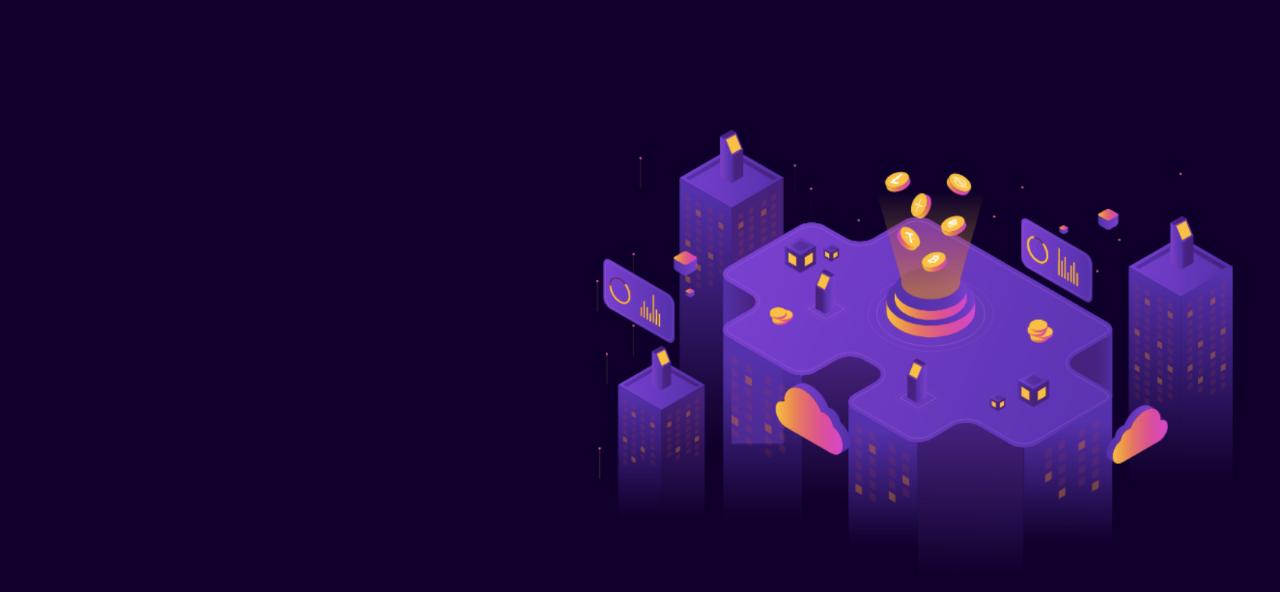
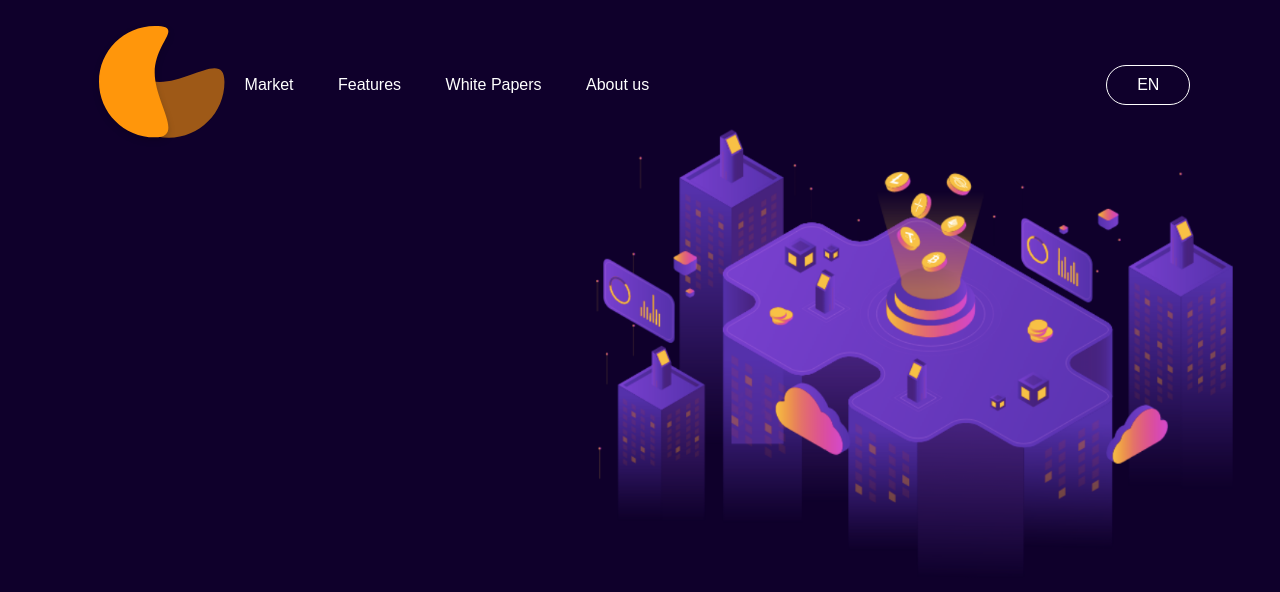
Before and after one commit to Sandunjayasekar/Crypto-website, a plain HTML site: page index.html in a window 1280 px wide. Drawn offline with Linux system fonts and the light colour scheme.

Commit message:
ul styled

```diff
--- a/index.html
+++ b/index.html
@@ -9,7 +9,16 @@
 <body>
 
     <div class="container">
-
+        <nav>
+            <img src="images/logo.png" class="logo">
+            <ul>
+                <li><a href="#">Market</a></li>
+                <li><a href="#"></a>Features</li>
+                <li><a href="#"></a>White Papers</li>
+                <li><a href="#"></a>About us</li>
+            </ul>
+            <a href="#" class="btn">EN</a>
+        </nav>
     </div>
     <script src="script.js"></script>
 </body>
--- a/style.css
+++ b/style.css
@@ -14,3 +14,36 @@
     padding: 0 7%;
     color: #fff;
 }
+
+nav {
+    width: 100%;
+    padding: 20px 0;
+    display: flex;
+    align-items: center;
+}
+
+.logo {
+    width: 50;
+    cursor: pointer;
+}
+
+nav ul {
+    flex: 1;
+}
+
+nav ul li {
+    display: inline-block;
+    margin: 20px 20px;
+}
+nav ul li a {
+    color: #fff;
+    text-decoration: none;
+}
+
+nav .btn {
+    color: #fff;
+    text-decoration: none;
+    border: 1px solid #fff;
+    padding: 10px 30px;
+    border-radius: 20px;
+}
```
